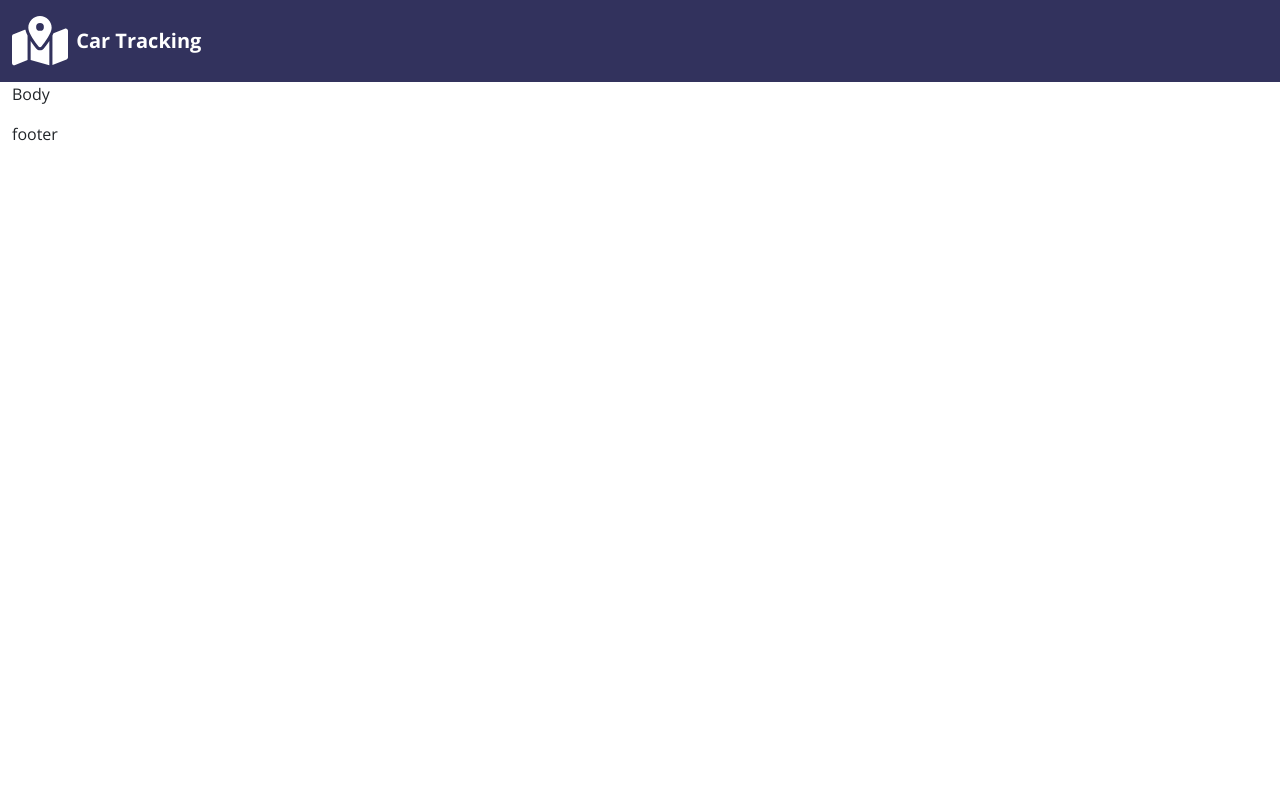
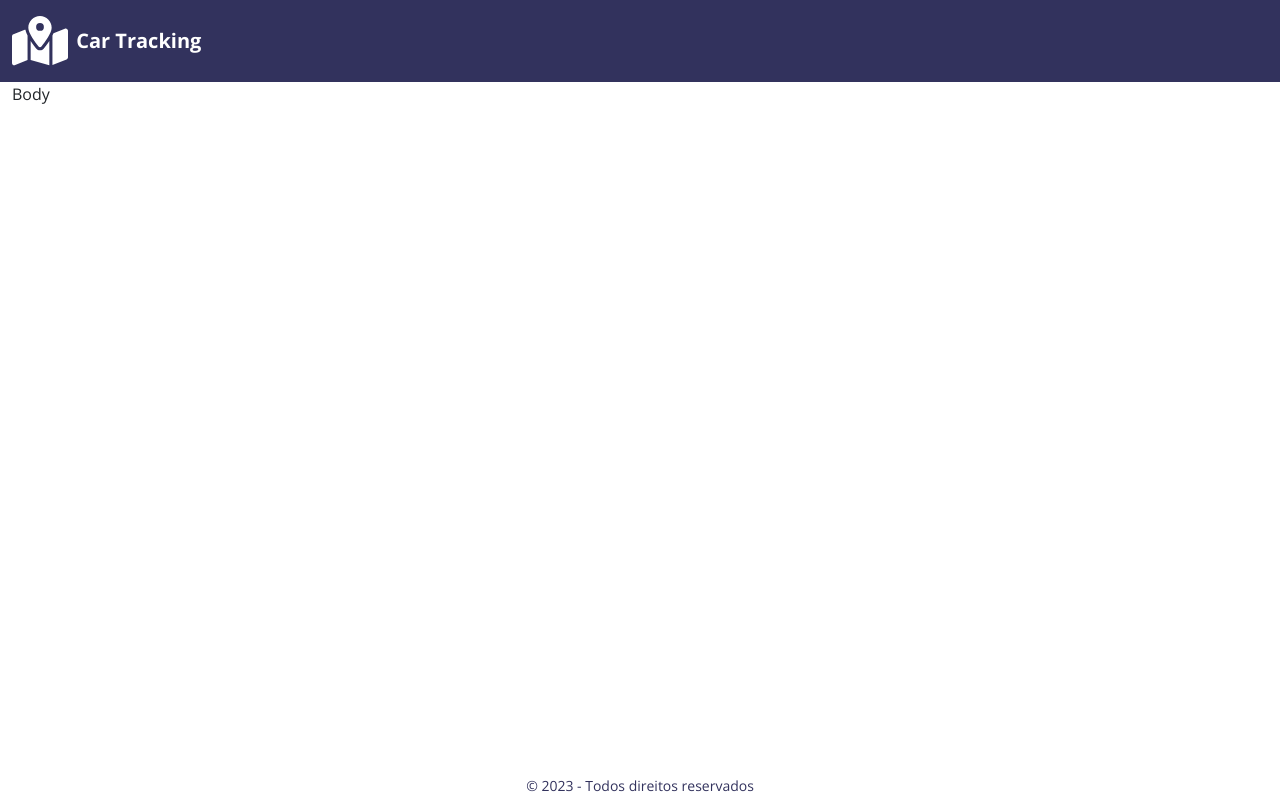
Before and after one commit to Samuel-silva/projeto-softruck, a React (Create React App) app: page / in a window 1280 px wide. Built offline with nearby package versions, Linux system fonts and the light colour scheme.

Commit message:
feat - Footer

```diff
--- a/src/components/Footer.jsx
+++ b/src/components/Footer.jsx
@@ -1,8 +1,12 @@
 function Footer() {
+  const currentYear = new Date().getFullYear()
+
   return (
-    <footer className="footer">
+    <footer className="footer w-100 position-absolute bottom-0 left-0">
       <div className="container-fluid">
-        <p>footer</p>
+        <p className="text-center small mb-0 py-1 text-black">
+          © {currentYear} - Todos direitos reservados
+        </p>
       </div>
     </footer>
   )
--- a/src/index.scss
+++ b/src/index.scss
@@ -9,3 +9,9 @@ body {
   -webkit-font-smoothing: antialiased;
   -moz-osx-font-smoothing: grayscale;
 }
+
+#root {
+  min-height: 100vh;
+  position: relative;
+  padding-bottom: 30px;
+}
```
